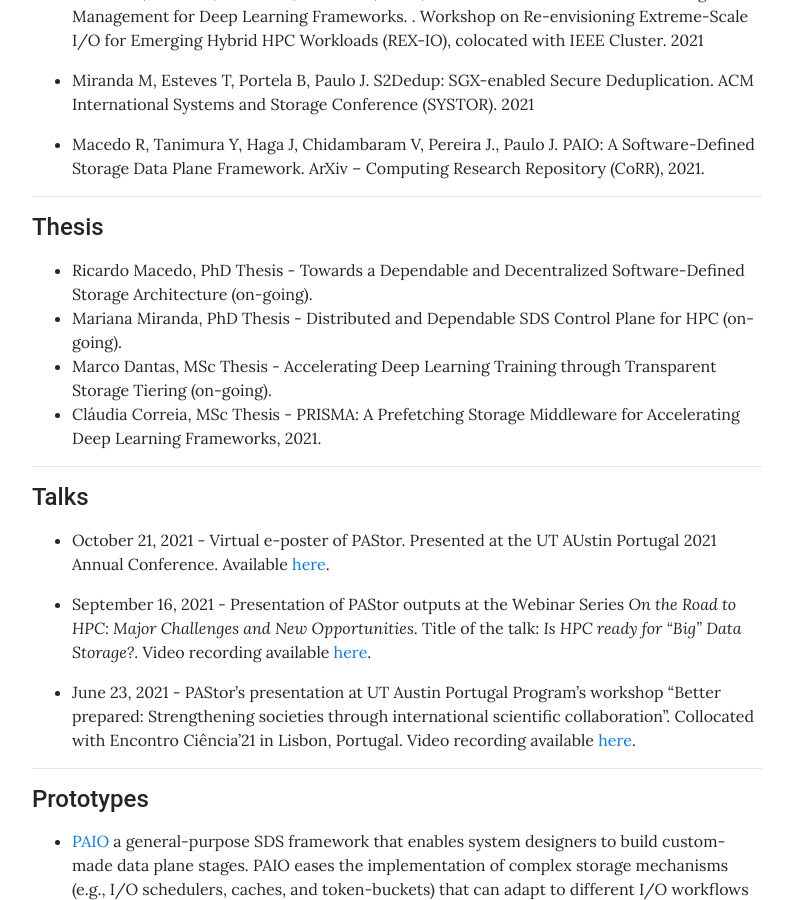
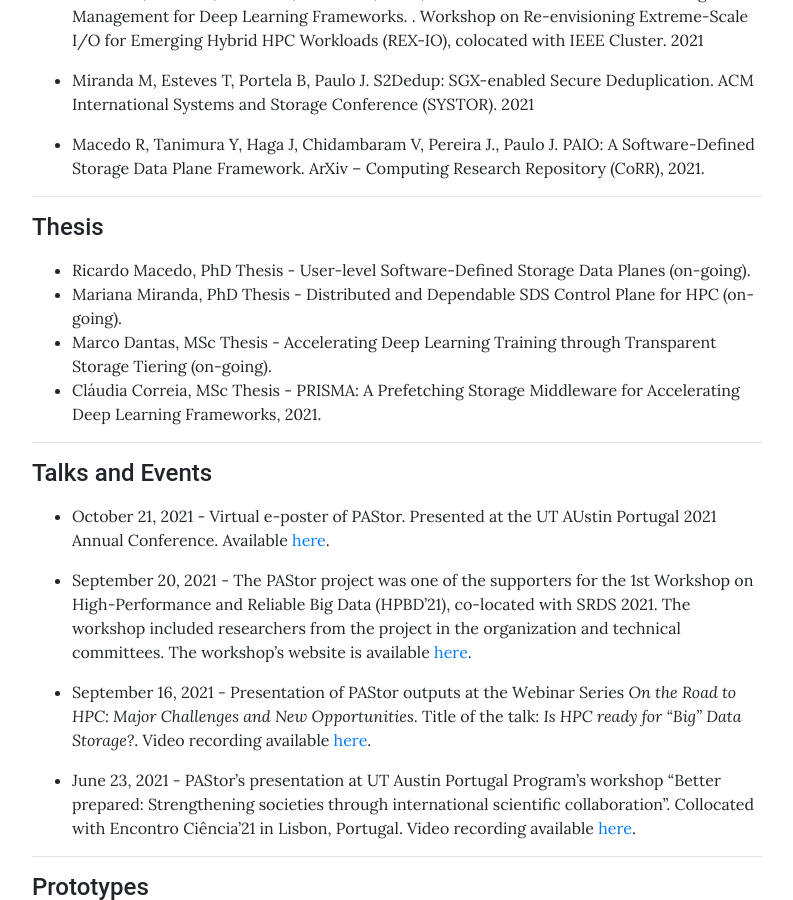
Before and after one commit to pastor-project/pastor-project.github.io, a Jekyll site: the page built from pages/outputs.md, in a window 1280 px wide and 900 px high, scrolled down 758 px. Shown: the whole window, without its empty margins (243-1036 px from the left). Built offline with Jekyll 4.4.1, drawn with Linux system fonts in a browser that asks for light colours.

Commit message:
update team and outputs

```diff
--- a/pages/outputs.md
+++ b/pages/outputs.md
@@ -26,15 +26,17 @@ This page will be updated during the project duration.
 ----
 #### Thesis
 
-* Ricardo Macedo, PhD Thesis - Towards a Dependable and Decentralized Software-Defined Storage Architecture (on-going).
+* Ricardo Macedo, PhD Thesis - User-level Software-Defined Storage Data Planes (on-going).
 * Mariana Miranda, PhD Thesis - Distributed and Dependable SDS Control Plane for HPC (on-going).
 * Marco Dantas, MSc Thesis - Accelerating Deep Learning Training through Transparent Storage Tiering (on-going).
 * Cláudia Correia, MSc Thesis - PRISMA: A Prefetching Storage Middleware for Accelerating Deep Learning Frameworks, 2021.
 
 ----
-#### Talks
+#### Talks and Events
 
 * October 21, 2021 - Virtual e-poster of PAStor. Presented at the UT AUstin Portugal 2021 Annual Conference. Available [here](https://youtu.be/ojO2HViFVQc).
+
+* September 20, 2021 - The PAStor project was one of the supporters for the 1st Workshop on High-Performance and Reliable Big Data (HPBD’21), co-located with SRDS 2021. The workshop included researchers from the project in the organization and technical committees. The workshop’s website is available [here](https://hpbd-21.github.io).
 
 * September 16, 2021 - Presentation of PAStor outputs at the Webinar Series *On the Road to HPC: Major Challenges and New Opportunities*. Title of the talk: *Is HPC ready for “Big” Data Storage?*. Video recording available [here](https://www.youtube.com/watch?v=IqDrwYyB8Oc&t=2s).
 
```
Also changed, not shown: _data/team.yml (+12 -1 lines).
